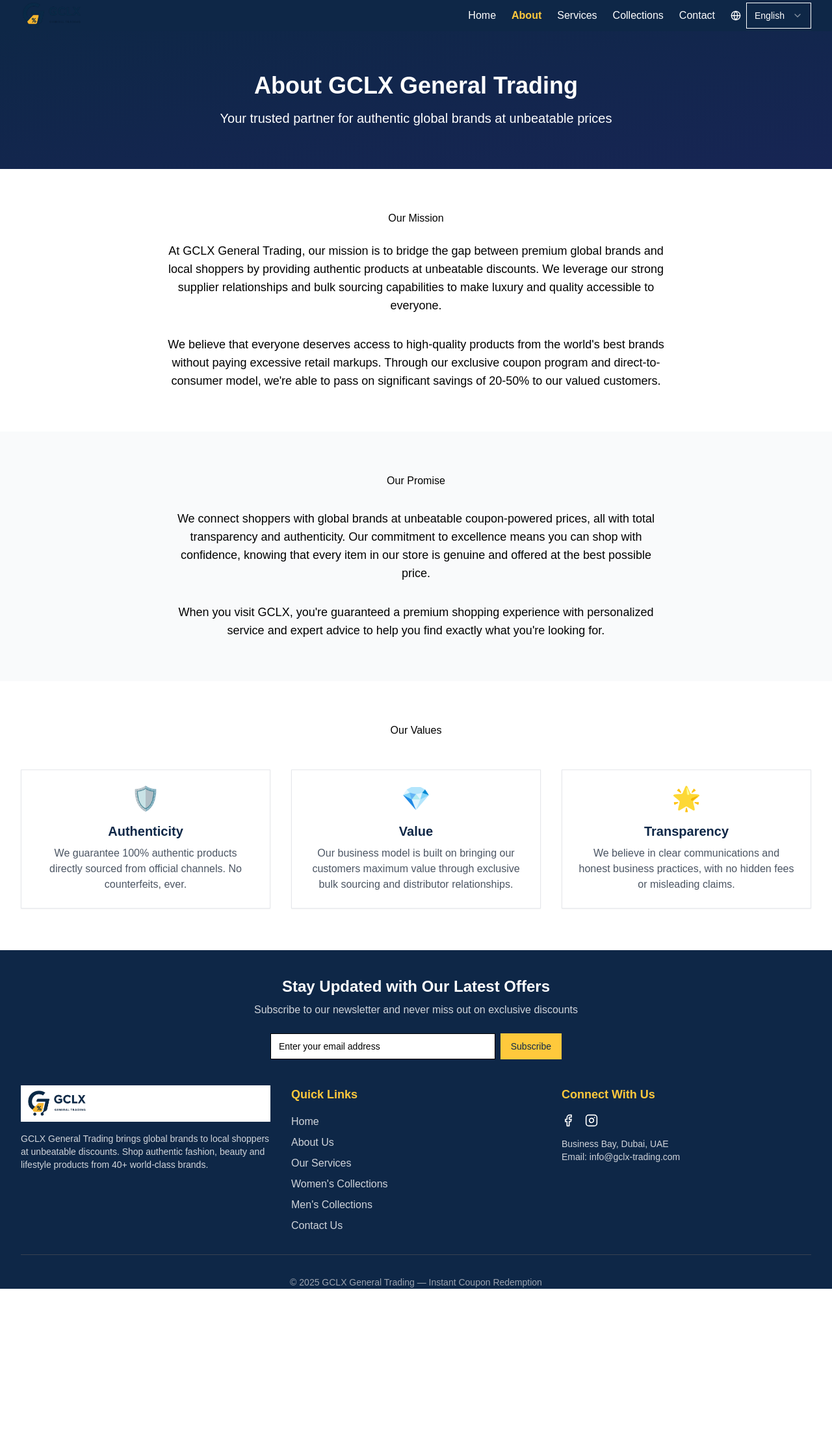
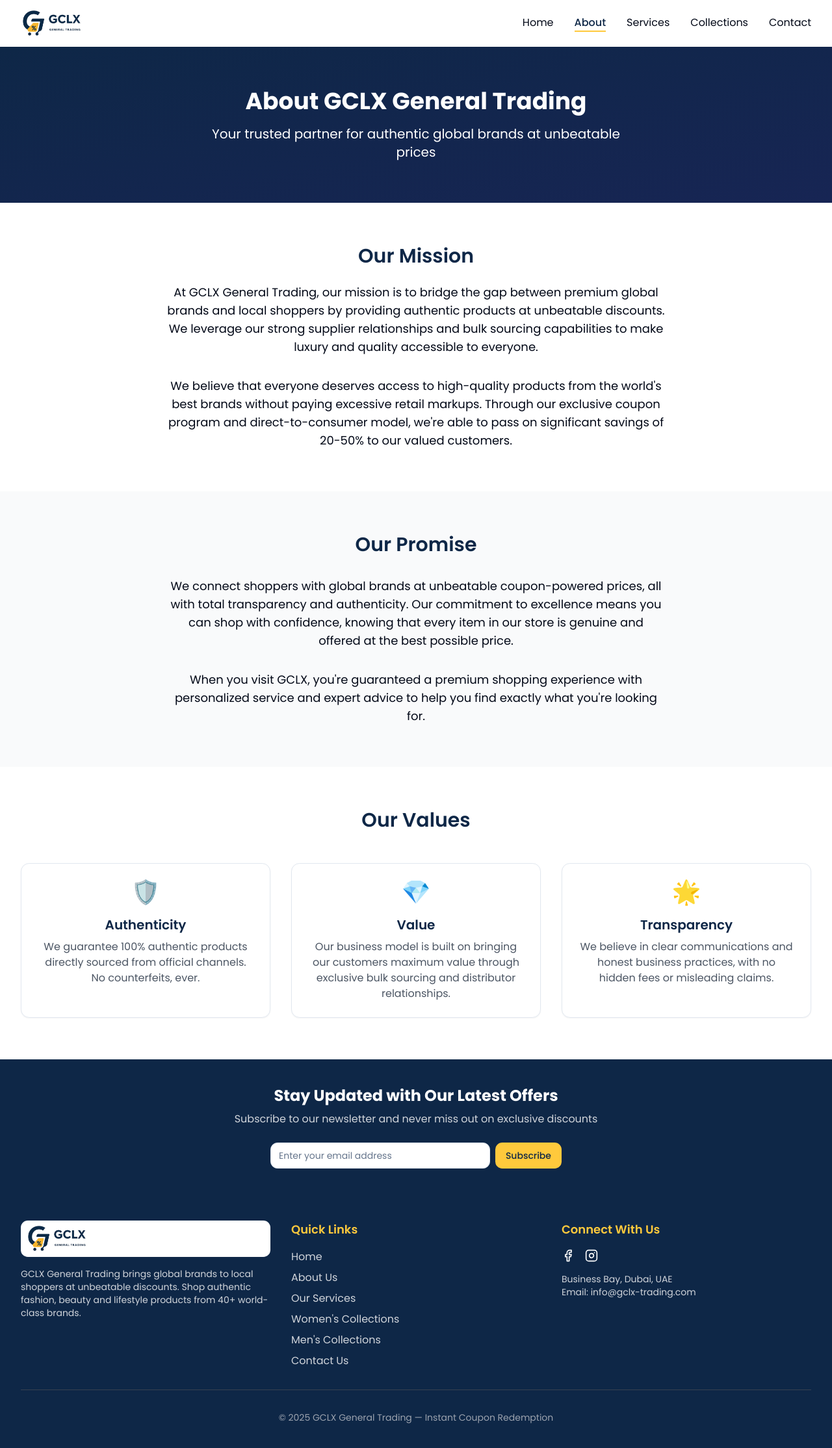
Before and after one commit to mohmmaddwekat/gclx-brand-hub-site, a React (Vite) app: page /about in a window 1280 px wide. Shown: the top 2228 px of the page at 65% size. Before the commit the page ends 1983 px from the top, so only its background shows below. Built offline with nearby package versions, Linux system fonts and the light colour scheme.

Commit message:
Reverted to commit 793d45619860a729f5f644555360b7c76f285f96

```diff
--- a/src/App.tsx
+++ b/src/App.tsx
@@ -5,7 +5,6 @@ import { TooltipProvider } from "@/components/ui/tooltip";
 import { QueryClient, QueryClientProvider } from "@tanstack/react-query";
 import { BrowserRouter, Routes, Route, Navigate } from "react-router-dom";
 import { Helmet } from "react-helmet";
-import { LanguageProvider } from "./context/LanguageContext";
 
 // Pages
 import Home from "./pages/Home";
@@ -19,7 +18,6 @@ import NotFound from "./pages/NotFound";
 const queryClient = new QueryClient();
 
 const App = () => (
-  <LanguageProvider>
   <QueryClientProvider client={queryClient}>
     <TooltipProvider>
       <Helmet>
@@ -46,7 +44,6 @@ const App = () => (
       </BrowserRouter>
     </TooltipProvider>
   </QueryClientProvider>
-  </LanguageProvider>
 );
 
 export default App;
--- a/src/components/Header.tsx
+++ b/src/components/Header.tsx
@@ -1,88 +1,80 @@
 
 import React, { useState } from 'react';
-import { Link, useLocation } from 'react-router-dom';
+import { NavLink } from 'react-router-dom';
 import { Menu, X } from 'lucide-react';
+import { Button } from '@/components/ui/button';
 import Logo from './Logo';
-import { useLanguage } from '@/context/LanguageContext';
-import LanguageSwitcher from './LanguageSwitcher';
 
 const Header: React.FC = () => {
-  const [isOpen, setIsOpen] = useState(false);
-  const location = useLocation();
-  const { t, language } = useLanguage();
+  const [isMenuOpen, setIsMenuOpen] = useState(false);
 
-  const toggleMenu = () => setIsOpen(!isOpen);
-  const closeMenu = () => setIsOpen(false);
-
-  const isActive = (path: string) => {
-    return location.pathname === path ? "text-gclx-gold font-bold" : "";
+  const toggleMenu = () => {
+    setIsMenuOpen(!isMenuOpen);
   };
 
   const navLinks = [
-    { path: "/", label: t('home') },
-    { path: "/about", label: t('about') },
-    { path: "/services", label: t('services') },
-    { path: "/collections", label: t('collections') },
-    { path: "/contact", label: t('contact') },
+    { name: 'Home', path: '/' },
+    { name: 'About', path: '/about' },
+    { name: 'Services', path: '/services' },
+    { name: 'Collections', path: '/collections' },
+    { name: 'Contact', path: '/contact' },
   ];
 
+  const getLinkStyles = ({ isActive }: { isActive: boolean }): string => {
+    return isActive
+      ? 'font-medium text-gclx-navy border-b-2 border-gclx-gold'
+      : 'hover:text-gclx-navy transition-colors duration-200';
+  };
+
   return (
-    <header className="bg-gclx-navy text-white">
-      <div className="container-custom py-4 flex items-center justify-between">
-        {/* Logo */}
-        <Link to="/" aria-label="GCLX Home" className="flex-shrink-0">
-          <Logo className="h-10 md:h-12" />
-        </Link>
+    <header className="sticky top-0 bg-white/95 backdrop-blur-sm z-50 shadow-sm">
+      <div className="container-custom py-4">
+        <div className="flex items-center justify-between">
+          <Logo />
 
           {/* Desktop Navigation */}
-        <nav className="hidden md:flex items-center space-x-6">
+          <nav className="hidden md:flex space-x-8">
             {navLinks.map((link) => (
-            <Link
+              <NavLink
                 key={link.path}
                 to={link.path}
-              className={`hover:text-gclx-gold transition-colors duration-200 ${isActive(link.path)}`}
+                end={link.path === '/'}
+                className={getLinkStyles}
               >
-              {link.label}
-            </Link>
+                {link.name}
+              </NavLink>
             ))}
-          <div className="ml-2">
-            <LanguageSwitcher />
-          </div>
           </nav>
 
           {/* Mobile Menu Button */}
-        <div className="md:hidden flex items-center">
-          <LanguageSwitcher />
-          <button
+          <Button
+            variant="ghost"
+            size="sm"
             onClick={toggleMenu}
-            aria-expanded={isOpen}
-            aria-label="Toggle menu"
-            className="ml-4"
+            className="block md:hidden"
+            aria-label={isMenuOpen ? "Close menu" : "Open menu"}
           >
-            {isOpen ? (
-              <X className="h-6 w-6" />
-            ) : (
-              <Menu className="h-6 w-6" />
-            )}
-          </button>
+            {isMenuOpen ? <X size={24} /> : <Menu size={24} />}
+          </Button>
         </div>
 
-        {/* Mobile Menu */}
-        {isOpen && (
-          <div className="md:hidden fixed inset-0 top-[72px] bg-gclx-navy z-50">
-            <nav className="flex flex-col p-6">
+        {/* Mobile Navigation */}
+        {isMenuOpen && (
+          <nav className="md:hidden py-4 bg-white">
+            <div className="flex flex-col space-y-4">
               {navLinks.map((link) => (
-                <Link
+                <NavLink
                   key={link.path}
                   to={link.path}
-                  onClick={closeMenu}
-                  className={`py-3 text-lg border-b border-white/10 hover:text-gclx-gold transition-colors duration-200 ${isActive(link.path)}`}
+                  end={link.path === '/'}
+                  className={getLinkStyles}
+                  onClick={() => setIsMenuOpen(false)}
                 >
-                  {link.label}
-                </Link>
+                  {link.name}
+                </NavLink>
               ))}
+            </div>
           </nav>
-          </div>
         )}
       </div>
     </header>
--- a/src/components/LanguageSwitcher.tsx
+++ /dev/null
@@ -1,39 +0,0 @@
-
-import React from 'react';
-import { useLanguage } from '@/context/LanguageContext';
-import { Select, SelectContent, SelectItem, SelectTrigger, SelectValue } from "@/components/ui/select";
-import { Globe } from 'lucide-react';
-
-const LanguageSwitcher: React.FC = () => {
-  const { language, setLanguage, t } = useLanguage();
-
-  const handleLanguageChange = (value: string) => {
-    setLanguage(value as 'en' | 'ar');
-
-    // Set the dir attribute based on the language
-    if (value === 'ar') {
-      document.documentElement.setAttribute('dir', 'rtl');
-      document.documentElement.classList.add('rtl');
-    } else {
-      document.documentElement.setAttribute('dir', 'ltr');
-      document.documentElement.classList.remove('rtl');
-    }
-  };
-
-  return (
-    <div className="flex items-center gap-2">
-      <Globe className="h-4 w-4" />
-      <Select value={language} onValueChange={handleLanguageChange}>
-        <SelectTrigger className="w-[100px]">
-          <SelectValue placeholder={t('languageSelector')} />
-        </SelectTrigger>
-        <SelectContent>
-          <SelectItem value="en">{t('english')}</SelectItem>
-          <SelectItem value="ar">{t('arabic')}</SelectItem>
-        </SelectContent>
-      </Select>
-    </div>
-  );
-};
-
-export default LanguageSwitcher;
--- a/src/context/LanguageContext.tsx
+++ /dev/null
@@ -1,79 +0,0 @@
-
-import React, { createContext, useContext, useState, ReactNode } from 'react';
-
-type LanguageContextType = {
-  language: 'en' | 'ar';
-  setLanguage: (lang: 'en' | 'ar') => void;
-  t: (key: string) => string;
-};
-
-type TranslationsType = {
-  [key: string]: {
-    en: string;
-    ar: string;
-  };
-};
-
-// Translations dictionary
-export const translations: TranslationsType = {
-  // Navigation
-  home: { en: 'Home', ar: 'الرئيسية' },
-  about: { en: 'About', ar: 'عن الشركة' },
-  services: { en: 'Services', ar: 'الخدمات' },
-  collections: { en: 'Collections', ar: 'المجموعات' },
-  contact: { en: 'Contact', ar: 'اتصل بنا' },
-
-  // Common
-  search: { en: 'Search', ar: 'بحث' },
-  searchPlaceholder: { en: 'Search for products...', ar: 'البحث عن المنتجات...' },
-  filter: { en: 'Filter', ar: 'تصفية' },
-  clearFilters: { en: 'Clear Filters', ar: 'مسح التصفية' },
-  category: { en: 'Category', ar: 'الفئة' },
-  brands: { en: 'Brands', ar: 'العلامات التجارية' },
-  all: { en: 'All', ar: 'الكل' },
-  apply: { en: 'Apply', ar: 'تطبيق' },
-
-  // Products
-  noProducts: { en: 'No products found. Please try different filters.', ar: 'لم يتم العثور على منتجات. يرجى تجربة مرشحات مختلفة.' },
-  shopNow: { en: 'Shop Now', ar: 'تسوق الآن' },
-  viewCollection: { en: 'View Collection', ar: 'عرض المجموعة' },
-
-  // Newsletter
-  subscribeNewsletter: { en: 'Subscribe to our Newsletter', ar: 'اشترك في نشرتنا الإخبارية' },
-  stayUpdated: { en: 'Stay updated with the latest products and exclusive offers', ar: 'ابق على اطلاع بأحدث المنتجات والعروض الحصرية' },
-  emailAddress: { en: 'Email Address', ar: 'البريد الإلكتروني' },
-  subscribe: { en: 'Subscribe', ar: 'اشتراك' },
-
-  // Language
-  languageSelector: { en: 'Language', ar: 'اللغة' },
-  english: { en: 'English', ar: 'الإنجليزية' },
-  arabic: { en: 'Arabic', ar: 'العربية' },
-};
-
-const LanguageContext = createContext<LanguageContextType | undefined>(undefined);
-
-export const LanguageProvider = ({ children }: { children: ReactNode }) => {
-  const [language, setLanguage] = useState<'en' | 'ar'>('en');
-
-  const t = (key: string): string => {
-    if (translations[key]) {
-      return translations[key][language];
-    }
-    console.warn(`Translation missing for key: ${key}`);
-    return key;
-  };
-
-  return (
-    <LanguageContext.Provider value={{ language, setLanguage, t }}>
-      {children}
-    </LanguageContext.Provider>
-  );
-};
-
-export const useLanguage = (): LanguageContextType => {
-  const context = useContext(LanguageContext);
-  if (context === undefined) {
-    throw new Error('useLanguage must be used within a LanguageProvider');
-  }
-  return context;
-};
--- a/src/index.css
+++ b/src/index.css
@@ -1,78 +1,135 @@
+
+@import url('https://fonts.googleapis.com/css2?family=Poppins:wght@300;400;500;600;700&family=Montserrat:wght@300;400;500;600;700&family=Tajawal:wght@300;400;500;700&display=swap');
 
 @tailwind base;
 @tailwind components;
 @tailwind utilities;
 
+@layer base {
   :root {
-  --foreground-rgb: 0, 0, 0;
-  --background-start-rgb: 255, 255, 255;
-  --background-end-rgb: 255, 255, 255;
+    --background: 0 0% 100%;
+    --foreground: 222.2 84% 4.9%;
+
+    --card: 0 0% 100%;
+    --card-foreground: 222.2 84% 4.9%;
+
+    --popover: 0 0% 100%;
+    --popover-foreground: 222.2 84% 4.9%;
+
+    /* GCLX Navy */
+    --primary: 214 67% 16%;
+    --primary-foreground: 210 40% 98%;
+
+    /* GCLX Gold */
+    --accent: 43 100% 62%;
+    --accent-foreground: 222.2 47.4% 11.2%;
+
+    --secondary: 210 40% 96.1%;
+    --secondary-foreground: 222.2 47.4% 11.2%;
+
+    --muted: 210 40% 96.1%;
+    --muted-foreground: 215.4 16.3% 46.9%;
+
+    --destructive: 0 84.2% 60.2%;
+    --destructive-foreground: 210 40% 98%;
+
+    --border: 214.3 31.8% 91.4%;
+    --input: 214.3 31.8% 91.4%;
+    --ring: 214 67% 16%;
+
+    --radius: 0.8rem;
+
+    --sidebar-background: 0 0% 98%;
+    --sidebar-foreground: 240 5.3% 26.1%;
+    --sidebar-primary: 240 5.9% 10%;
+    --sidebar-primary-foreground: 0 0% 98%;
+    --sidebar-accent: 240 4.8% 95.9%;
+    --sidebar-accent-foreground: 240 5.9% 10%;
+    --sidebar-border: 220 13% 91%;
+    --sidebar-ring: 217.2 91.2% 59.8%;
   }
 
-@media (prefers-color-scheme: dark) {
-  :root {
-    --foreground-rgb: 255, 255, 255;
-    --background-start-rgb: 0, 0, 0;
-    --background-end-rgb: 0, 0, 0;
+  .dark {
+    --background: 222.2 84% 4.9%;
+    --foreground: 210 40% 98%;
+
+    --card: 222.2 84% 4.9%;
+    --card-foreground: 210 40% 98%;
+
+    --popover: 222.2 84% 4.9%;
+    --popover-foreground: 210 40% 98%;
+
+    --primary: 214 67% 16%;
+    --primary-foreground: 0 0% 98%;
+
+    --secondary: 217.2 32.6% 17.5%;
+    --secondary-foreground: 210 40% 98%;
+
+    --muted: 217.2 32.6% 17.5%;
+    --muted-foreground: 215 20.2% 65.1%;
+
+    --accent: 43 100% 62%;
+    --accent-foreground: 222.2 47.4% 11.2%;
+
+    --destructive: 0 62.8% 30.6%;
+    --destructive-foreground: 210 40% 98%;
+
+    --border: 217.2 32.6% 17.5%;
+    --input: 217.2 32.6% 17.5%;
+    --ring: 212.7 26.8% 83.9%;
+    --sidebar-background: 240 5.9% 10%;
+    --sidebar-foreground: 240 4.8% 95.9%;
+    --sidebar-primary: 224.3 76.3% 48%;
+    --sidebar-primary-foreground: 0 0% 100%;
+    --sidebar-accent: 240 3.7% 15.9%;
+    --sidebar-accent-foreground: 240 4.8% 95.9%;
+    --sidebar-border: 240 3.7% 15.9%;
+    --sidebar-ring: 217.2 91.2% 59.8%;
   }
 }
 
-html {
-  scroll-behavior: smooth;
+@layer base {
+  * {
+    @apply border-border;
   }
 
   body {
-  color: rgb(var(--foreground-rgb));
-  background: rgb(var(--background-start-rgb));
+    @apply bg-background text-foreground font-sans;
+  }
 }
 
-/* Add custom container with consistent padding */
+@layer components {
   .container-custom {
-  width: 100%;
-  max-width: 1280px;
-  margin: 0 auto;
-  padding: 0 1rem;
+    @apply w-full max-w-7xl mx-auto px-4 sm:px-6 lg:px-8;
   }
 
-/* Regular classes */
-@media (min-width: 768px) {
-  .container-custom {
-    padding: 0 2rem;
+  .section-padding {
+    @apply py-12 md:py-16 lg:py-20;
+  }
+
+  .page-title {
+    @apply text-3xl md:text-4xl font-bold text-gclx-navy mb-6;
+  }
+
+  .section-title {
+    @apply text-2xl md:text-3xl font-semibold text-gclx-navy mb-4;
+  }
+
+  .card-shadow {
+    @apply shadow-md hover:shadow-lg transition-shadow duration-300;
   }
 }
 
 /* RTL Support */
-html.rtl {
+.rtl {
   direction: rtl;
   text-align: right;
 }
 
-html.rtl .space-x-6 > * + * {
-  margin-right: 1.5rem;
-  margin-left: 0;
+.rtl-flip {
+  transform: scaleX(-1);
 }
 
-html.rtl .ml-auto {
-  margin-right: auto;
-  margin-left: 0;
+.font-arabic {
+  font-family: 'Tajawal', sans-serif;
 }
-
-html.rtl .ml-2,
-html.rtl .ml-4 {
-  margin-right: 0.5rem;
-  margin-left: 0;
-}
-
-html.rtl .mr-2,
-html.rtl .mr-4 {
-  margin-left: 0.5rem;
-  margin-right: 0;
-}
-
-html.rtl .text-right {
-  text-align: left;
-}
-
-html.rtl .text-left {
-  text-align: right;
-}
--- a/src/main.tsx
+++ b/src/main.tsx
@@ -5,7 +5,6 @@ import './index.css'
 
 // Add dir attribute to support RTL for Arabic
 document.documentElement.setAttribute('lang', 'en');
-document.documentElement.setAttribute('dir', 'ltr');
 document.documentElement.classList.add('antialiased');
 
 createRoot(document.getElementById("root")!).render(<App />);
```
Lines whose indentation alone changed are shown as unchanged.
